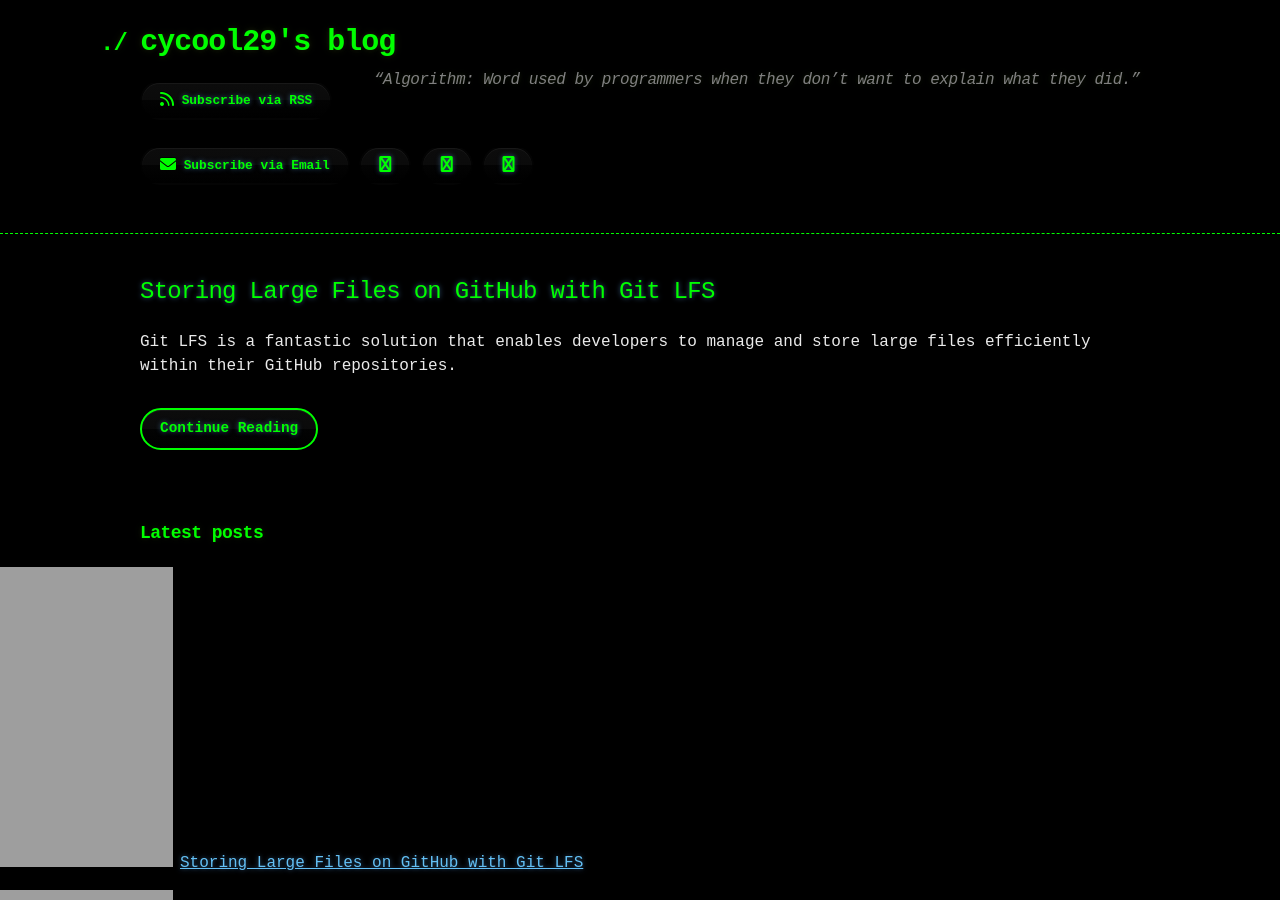
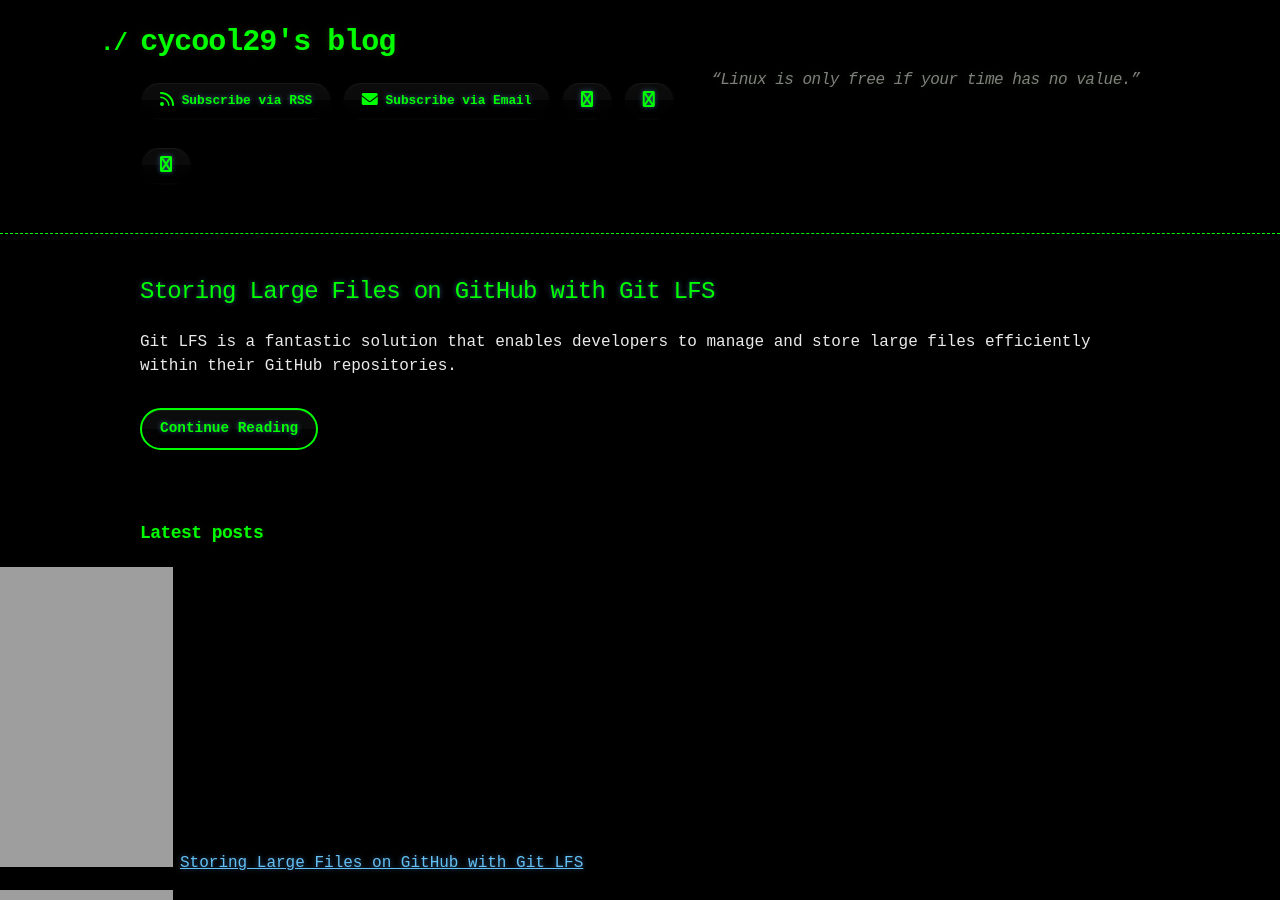
Before and after one commit to cycool29/cycool29.github.io, a Jekyll site: the page built from index.md, in a window 1280 px wide and 900 px high. Built offline with Jekyll 4.4.1, drawn with Linux system fonts in a browser that asks for light colours; a style sheet for code colours, icons or effects is not loaded.

Commit message:
Update quotes

```diff
--- a/_config.yml
+++ b/_config.yml
@@ -1,5 +1,5 @@
 title: cycool29's blog
-description: "“Algorithm: Word used by programmers when they don’t want to explain what they did.” "
+description: "“Linux is only free if your time has no value.” "
 bio: A high school student. Intermediate in Python, Git, Bash. Learning JavaScript. He/Him. "
 author: cycool29
 url: https://cycool29.github.io
```
